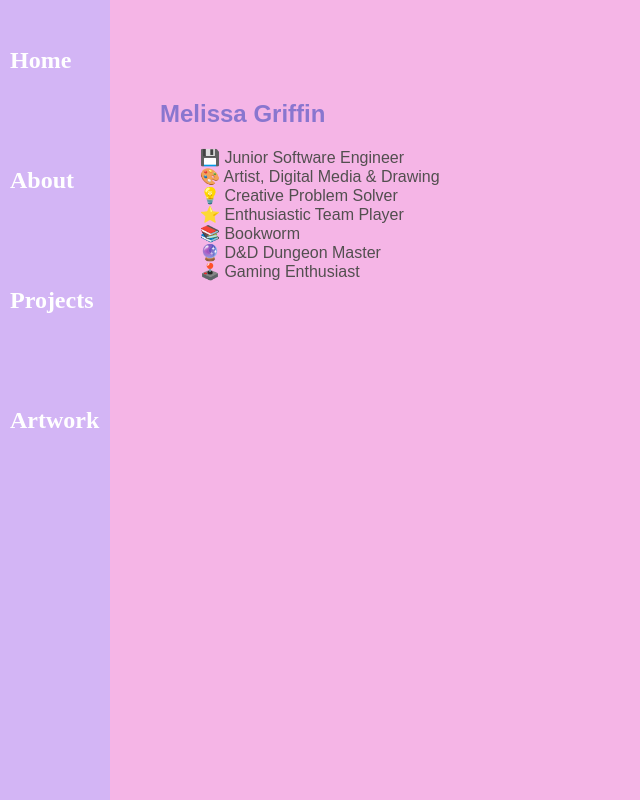
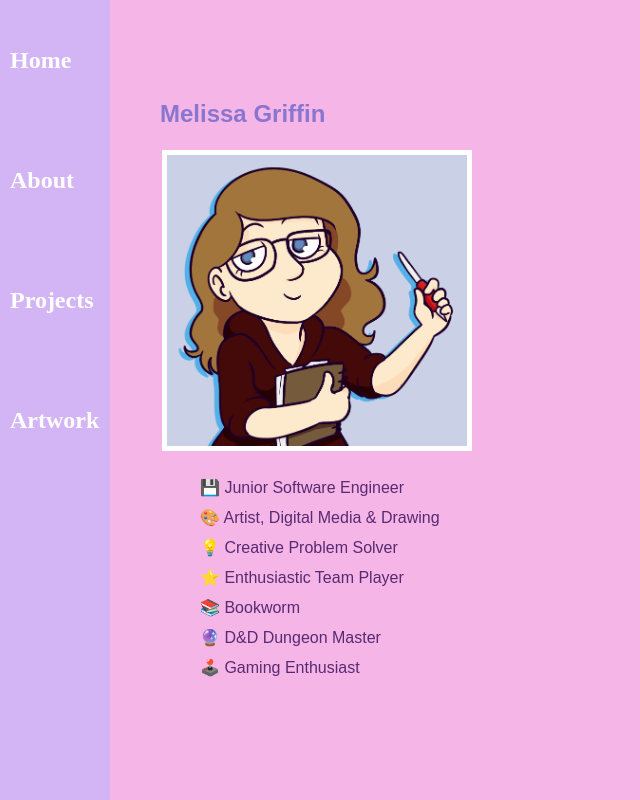
Before and after one commit to mellygriffin/portfolio-website, a React (Vite) app: page /about in a window 1280 px wide. Shown: the whole page, without its empty margins (0-640 px from the left). Built offline with nearby package versions, Linux system fonts and the light colour scheme; a web font is replaced by a local one.

Commit message:
Updated About with picture

```diff
--- a/src/components/About/About.css
+++ b/src/components/About/About.css
@@ -7,5 +7,10 @@ body {
 .qualities li {
     display: block;
     list-style: none;
-    color: rgb(82, 79, 79);
+    color: rgb(88, 42, 114);
+    line-height: 30px;
 }
+
+.me {
+    width: 300px;
+}
--- a/src/components/About/About.jsx
+++ b/src/components/About/About.jsx
@@ -5,6 +5,7 @@ const About = () => {
     return (
         <>
         <h2>Melissa Griffin</h2>
+        <img class="me" src="/assets/images/gallery/icon-redo-2019.png" alt=""></img>
         <ul className="qualities">
         <li>💾 Junior Software Engineer</li>
         <li>🎨 Artist, Digital Media & Drawing</li>
--- a/src/components/Art/Art.css
+++ b/src/components/Art/Art.css
@@ -3,14 +3,14 @@
     flex-direction: column;
 }
 
-.illustrations {
+/* .illustrations {
     border-top: 2rem solid;
     padding-left: 20px;
-    padding-right: 20px;
+    padding-right: 50px;
     max-width: 800px;
     min-height: 50px;
     background-color: white;
-}
+} */
 
 .gallery {
     display: flex;
--- a/src/components/Gallery/Gallery.jsx
+++ b/src/components/Gallery/Gallery.jsx
@@ -7,23 +7,23 @@ const images = [
    },
    {
       src: '/assets/images/gallery/eyes-swordtember-2021.png',
-      alt: 'Another',
+      alt: 'Image of a sword made of inky shadows and eyes with slitted pupils.',
    },
    {
       src: '/assets/images/gallery/dnd-group-chibi.png',
-      alt: 'Another',
+      alt: 'Image of a Dungeons and Dragons group around a table with a map readying for their adventure.',
    },
    {
       src: '/assets/images/gallery/Marax.png',
-      alt: 'Swordtember',
+      alt: 'Image of a demonic man with gray skin, long white hair and a cigaerette blowing red smoke.',
    },
    {
       src: '/assets/images/gallery/Okami_Amaterasu.jpg',
-      alt: 'Another',
+      alt: 'Image depicting fanart of Okami Amaterasu from the video game Okami as a human woman.',
    },
    {
       src: '/assets/images/gallery/dnd-forest-walk.png',
-      alt: 'Another',
+      alt: 'Image of a Dungeons and Dragons party trekking through the woods in the evening with fireflies hovering around.',
    },
 ];
 
```
Also changed, not shown: public/assets/images/gallery/icon-redo-2019.png (added).
